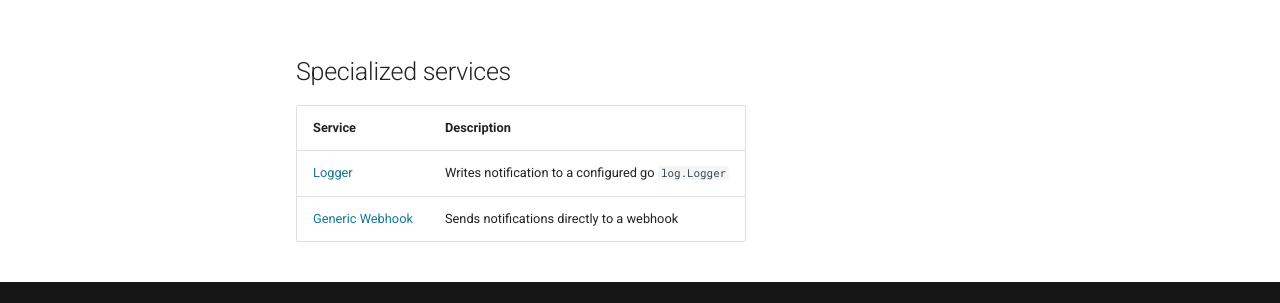
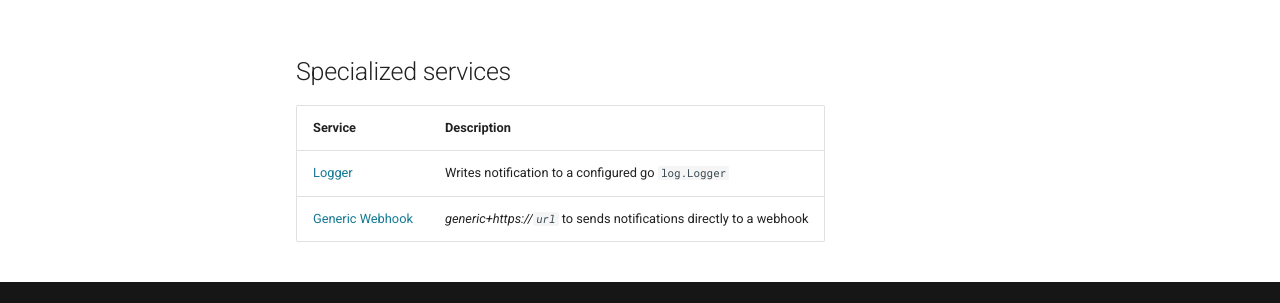
Before and after one commit to containrrr/shoutrrr, an MkDocs documentation site: the page built from docs/services/overview.md, in a window 1280 px wide and 1344 px high. Shown: the part 1038-1341 px from the top of the window. Built offline with MkDocs 1.6.1 and Material for MkDocs 9.7.7, drawn with Linux system fonts in a browser that asks for light colours; comment, search, counter and statistics services are not loaded; the version menu is left out.

Commit message:
Update overview.md

```diff
--- a/docs/services/overview.md
+++ b/docs/services/overview.md
@@ -26,4 +26,4 @@ Click on the service for a more thorough explanation. <!-- @formatter:off -->
 | Service                           | Description                                                                                                                                     |
 | --------------------------------- | ----------------------------------------------------------------------------------------------------------------------------------------------- |
 | [Logger](./logger.md)             | Writes notification to a configured go `log.Logger`                                                                                             |
-| [Generic Webhook](./generic.md)   | Sends notifications directly to a webhook                                                                                                       |
+| [Generic Webhook](./generic.md)   | *generic+https://`url`* to sends notifications directly to a webhook                                                                                                   |
```
